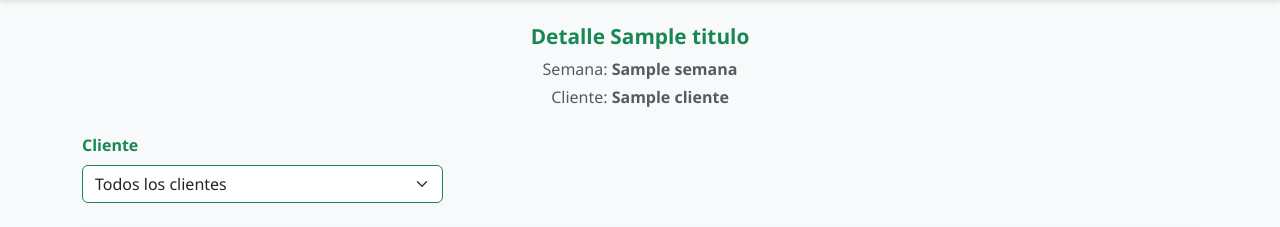
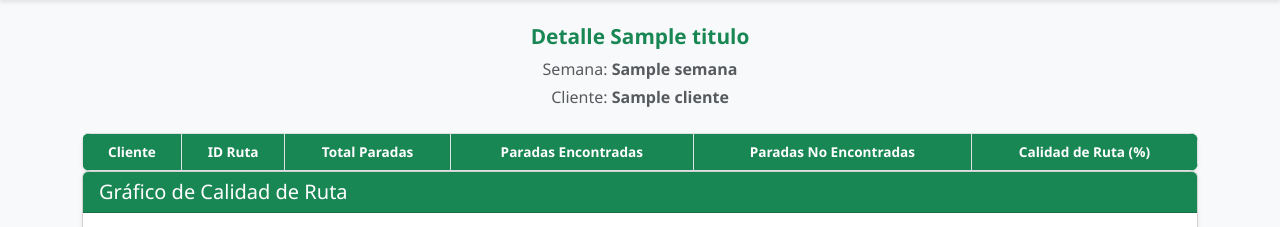
Before and after one commit to YeraldoCode/lipumetricas, a Flask app: template templates/detalle_calruta.html in a window 1280 px wide. Shown: the part 62-289 px from the top of the page. Run offline with Flask 3, Linux system fonts and the light colour scheme; the template is opened without the code that fills it: most values are stand-ins (such as "Sample title", 1, 10 or a date in 2020); lists and menus that the app fills with data are empty; some libraries are stand-ins or nearby versions.

Commit message:
Refactor detalle_calruta to improve client filtering and add route quality metrics; remove client filter form for a cleaner interface

```diff
--- a/app.py
+++ b/app.py
@@ -236,7 +236,7 @@ def cargar_datos_calruta(semana, cliente=None):
 def detalle_calruta():
     try:
         semana = request.args.get('semana', 'semana_14')
-        cliente = request.args.get('cliente', None)
+        cliente = request.args.get('cliente')
 
         # Leer el archivo correspondiente a la semana
         excel_path = SEMANA_ARCHIVOS.get(semana)
@@ -264,12 +264,30 @@ def detalle_calruta():
 
         # Filtrar por cliente si se especifica
         if cliente:
+            df['Cliente'] = df['Cliente'].astype(str).str.strip()
+            cliente = str(cliente).strip()
             df = df[df['Cliente'] == cliente]
 
         # Convertir los datos a un diccionario para pasarlos al template
         data = df.to_dict(orient='records')
 
-        return render_template('detalle_calruta.html', data=data, cliente=cliente, semana=semana, titulo='Calidad de Ruta')
+        # Calcular totales
+        total = df['Total Paradas'].sum()
+        buenos = df['Paradas Encuestadas'].sum()
+        malos = df['Paradas No Encuestadas'].sum()
+        cumplimiento = (buenos / total * 100) if total > 0 else 0
+
+        return render_template(
+            'detalle_calruta.html',
+            data=data,
+            semana=semana,
+            cliente=cliente,
+            titulo='Calidad de Ruta',
+            total=total,
+            buenos=buenos,
+            malos=malos,
+            cumplimiento=round(cumplimiento, 2)
+        )
     except Exception as e:
         return f"<h3>Error al cargar detalle de calidad de ruta: {str(e)}</h3>"
 
--- a/templates/detalle_calruta.html
+++ b/templates/detalle_calruta.html
@@ -151,21 +151,6 @@
                 <p class="text-muted">Cliente: <strong>{{ cliente }}</strong></p>
                 {% endif %}
             </div>
-
-            <!-- Filtro de Cliente -->
-            <form method="get" class="mb-4">
-                <div class="row g-3 align-items-end">
-                    <div class="col-md-4 col-12">
-                        <label for="selectCliente" class="form-label fw-semibold text-success">Cliente</label>
-                        <select id="selectCliente" class="form-select border-success" name="cliente" onchange="this.form.submit();">
-                            <option value="">Todos los clientes</option>
-                            {% for c in clientes %}
-                            <option value="{{ c }}" {% if request.args.get('cliente') == c %}selected{% endif %}>{{ c }}</option>
-                            {% endfor %}
-                        </select>
-                    </div>
-                </div>
-            </form>
 
             <div class="table-responsive shadow-sm bg-white">
                 <table class="table table-bordered table-hover align-middle mb-0">
```
